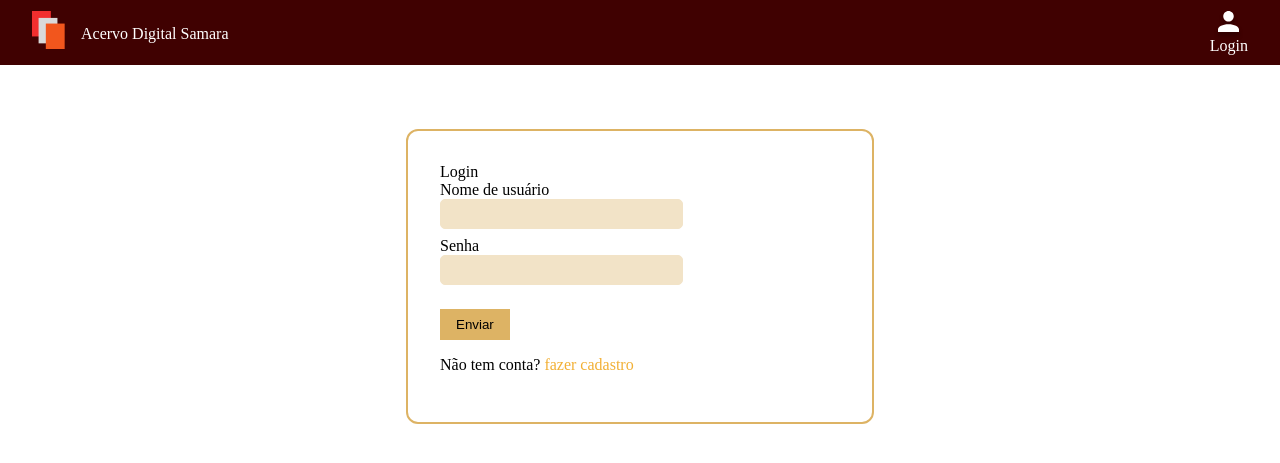
After one commit to deborasamara/acervo-pessoal, a Django app: page /acervo_pessoal/login/ in a window 1280 px wide. The commit adds this page. Shown: the top 463 px of the page. Run offline with Django 4.2, Linux system fonts and the light colour scheme.

Commit message:
faz login e cria usuario

```diff
--- a/acervo/acervo_pessoal/static/css/base_nao_logado.css
+++ b/acervo/acervo_pessoal/static/css/base_nao_logado.css
@@ -1,17 +1,43 @@
 body{
   margin: 0 !important;
+  background-color: #FFFFFF;
 }
 
 ul{
     list-style-type: none;
     margin: 0;
-    padding: 0;
+    padding: 0.5rem 1rem;
     overflow: hidden;
     background-color: #400101;
+    text-align: center;
 }
 li{
     float: left;
+}
+ul li{
+    margin-top: 0.2rem;
+}
+
+.logo{
+    margin-left: 1rem;
+}
+
+.logo-texto{
+}
+
+.logo-texto a{
+    font-size: 1rem;
+}
+
+.img-profile{
     margin-right: 1rem;
+}
+.img-profile a{
+    padding: 0 !important;
+}
+.login-texto{
+    font-size: 1rem;
+    line-height: 0.2;
 }
 
 li a {
--- /dev/null
+++ b/acervo/acervo_pessoal/static/css/login.css
@@ -0,0 +1,42 @@
+body{
+    background-color: #FFFFFF;
+}
+.formulario{
+    margin: auto;
+    width: 50%;
+    margin-top: 4rem;
+}
+.formulario-login{
+    border: 2px solid #DDB364;
+    border-radius: 12px;
+    margin: auto;
+    width: 25rem;
+    padding: 2rem;
+}
+.display-block{
+    display: block;
+}
+.amarelo-marcador{
+    color:#F2B035;
+}
+.login-enviar{
+    background-color: #DDB364;
+    border: #DDB364;
+    padding: 0.5rem 1rem;
+    margin-top: 1rem;
+}
+.link-login a{
+    text-decoration: none;
+    color: black;
+}
+.link-login a:visited{
+    color: black;
+}
+
+.input-login{
+    background-color: #F2E3C7;
+    border-radius: 5px;
+    padding: 0.4rem 2rem;
+    border: 1px solid #F2E3C7;
+    margin-bottom: 0.5rem;
+}
--- a/acervo/acervo_pessoal/templates/base_nao_logado.html
+++ b/acervo/acervo_pessoal/templates/base_nao_logado.html
@@ -11,14 +11,17 @@
     {% block navbar %}
     <nav>
         <ul>
-            <li class=""><img src="{% static 'images/logo.svg' %}" class="logo"></li>
-            <li><a href="#home">Acervo Digital Samara</a></li>
-            <li style="float:right"><a  href="#"><img src="{% static 'images/profile.svg' %}" class=""></a></li>
+            <li  class="logo"><img src="{% static 'images/logo.svg' %}"></li>
+            <li  class="logo-texto"><a href="#home">Acervo Digital Samara</a></li>
+            <li  class="img-profile" style="float:right">
+                <a  href="{% url 'acervo_pessoal:login'%}">
+                    <img src="{% static 'images/profile.svg' %}">
+                    <div class="login-texto">Login</div>
+                </a>
+            </li>
         </ul>
     </nav>
     {% endblock %}
-    <h1>teste de nao logado </h1>
-
     {% block conteudo %}
     {% endblock %}
 </body>
--- /dev/null
+++ b/acervo/acervo_pessoal/templates/login.html
@@ -0,0 +1,28 @@
+{% extends 'base_nao_logado.html' %}
+{% load static %}
+    {% block head %}
+    <link rel="stylesheet" href="{% static 'css/login.css'%}">
+    {% endblock %}
+    {% block conteudo %}
+    <div class="formulario">
+        {% if error %}
+            <p>{{ error }}</p>
+        {% endif %}
+        <form action="" method="post"  class="formulario-login">
+            {% csrf_token %}
+            <label class="display-block">Login</label>
+
+            <label for="lname">Nome de usuário</label>
+            <input class="input-login display-block" type="text" id="username" name="username">
+
+            <label for="lname">Senha</label><br>
+            <input class="input-login display-block" type="password" id="password" name="password">
+
+            <button type="submit" class="login-enviar">Enviar</button>
+
+            <p class="link-login display-block"><a href="{% url 'acervo_pessoal:cadastro' %}">Não tem conta? <span class="amarelo-marcador"> fazer cadastro</span></a></p>
+        </form>
+    </div>
+    {% endblock %}
+</body>
+</html>
--- a/acervo/acervo_pessoal/urls.py
+++ b/acervo/acervo_pessoal/urls.py
@@ -3,9 +3,13 @@ from .views.gerenciarEmprestimo import *
 from .views.gerenciarContato import *
 from .views.gerenciarLivro import *
 from .views.home import *
+from .views.outros import *
 
 app_name = 'acervo_pessoal'
 urlpatterns = [
     path('', HomeView.as_view(), name='home'),
-    path('home_logado', HomePageLogadoView.as_view(), name='home_logado'),
+    path('home_logado/', HomePageLogadoView.as_view(), name='home_logado'),
+    path('cadastro/', CadastroView.as_view(), name='cadastro'),
+    path('login/', LoginView.as_view(), name='login'),
+
 ]
--- a/acervo/acervo_pessoal/views/home.py
+++ b/acervo/acervo_pessoal/views/home.py
@@ -7,9 +7,8 @@ from django.contrib.auth.models import User
 
 class HomeView(View):
       def get(self, request, *args, **kwargs):
-        return redirect('pag_inicial_logado') if request.user.is_authenticated else render(request, 'home.html')
+        return redirect('acervo_pessoal:home_logado') if request.user.is_authenticated else render(request, 'home.html')
 
 class HomePageLogadoView(View):
       def get(self, request, *args, **kwargs):
-
-        return render(request, 'acervo_pessoal/pag_inicial_logado.html')
+        return render(request, 'pag_inicial_logado.html')
--- a/acervo/acervo_pessoal/views/outros.py
+++ b/acervo/acervo_pessoal/views/outros.py
@@ -0,0 +1,52 @@
+from django.shortcuts import render, redirect
+
+# Create your views here.
+from django.views import View
+from ..models.emprestimo import *
+from django.shortcuts import render, get_object_or_404
+from django.http import HttpResponse, HttpResponseRedirect
+from django.contrib.auth.hashers import make_password
+from django.contrib.auth import authenticate, login
+
+
+class CadastroView(View):
+     def get(self, request, *args, **kwargs):
+        return render(request, 'cadastro.html')
+
+     def post(self, request, *args, **kwargs):
+         nome = request.POST.get('fname')
+         username = request.POST.get('fusername')
+         email = request.POST.get('email')
+         senha = request.POST.get('password')
+
+        # criar novo usuário:
+         user = User.objects.create_user(
+            username=username,
+            email = email,
+            first_name = nome,
+            password = senha,
+         )
+         user.save()
+         return redirect('acervo_pessoal:login')
+
+
+class LoginView(View):
+    def get(self, request, *args, **kwargs):
+        return render(request, 'login.html')
+
+    def post(self, request, *args, **kwargs):
+        # verificação dos dados para validar o login
+        username = request.POST.get('username')
+        password = request.POST.get('password')
+
+        # ver se o usuário existe no bd
+        user = authenticate(request, username=username, password=password)
+
+        #se o user receber 'none', n tem usuário, se receber outra coisa, as credenciais são inválidas
+
+        if(user != None):
+            login(request, user)
+            return redirect('acervo_pessoal:home_logado')
+
+        else:
+            return render(request, 'login.html', {'error': 'Houve um erro no seu login, tente novamente. Talvez sua senha esteja errada'})
```
Also changed, not shown: acervo/acervo_pessoal/static/css/base_logado.css (+78 -11 lines), acervo/acervo_pessoal/static/css/cadastro.css (added, +42 -0 lines), acervo/acervo_pessoal/static/css/home.css (added, +32 -0 lines), acervo/acervo_pessoal/static/css/pag_inicial_logado.css (added, +17 -0 lines), acervo/acervo_pessoal/templates/base_logado.html (+20 -7 lines), acervo/acervo_pessoal/templates/cadastro.html (added, +29 -0 lines), acervo/acervo_pessoal/templates/home.html (+16 -0 lines), acervo/acervo_pessoal/templates/pag_inicial_logado.html (+17 -0 lines), acervo/acervo_pessoal/static/css/a.txt (deleted), acervo/acervo_pessoal/static/images/a.txt (deleted), acervo/acervo_pessoal/static/images/img-home.svg (added), acervo/acervo_pessoal/static/images/img-homepage.svg (added).
